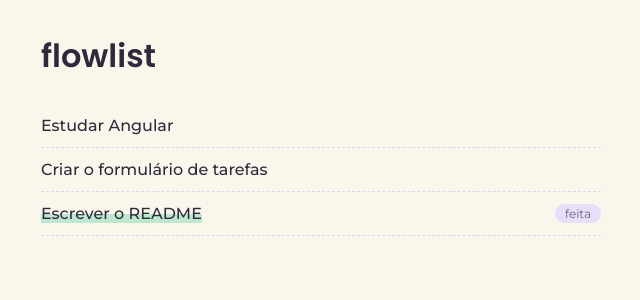
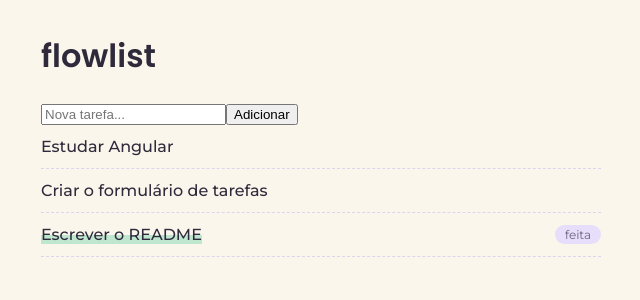
Before and after one commit to Gioomoraes/flowlist-angular, an Angular app: page / in a window 1280 px wide. Shown: the top 300 px of the page, without its empty margins (319-959 px from the left). Built offline with nearby package versions, Linux system fonts and the light colour scheme.

Commit message:
Add TaskForm component to create tasks

```diff
--- a/src/app/app.html
+++ b/src/app/app.html
@@ -2,6 +2,7 @@
   <header>
     <h1 class="logo">{{ title() }}</h1>
   </header>
+  <app-task-form (taskAdded)="addTask($event)" />
   <section>
     @for (task of tasks(); track task.id) {
       <app-task-item [task]="task" />
--- a/src/app/app.ts
+++ b/src/app/app.ts
@@ -2,9 +2,10 @@ import { Task } from './task';
 import { Component, signal } from '@angular/core';
 import { RouterOutlet } from '@angular/router';
 import { TaskItem } from './task-item/task-item';
+import { TaskForm } from './task-form/task-form';
 
 @Component({
-  imports: [RouterOutlet, TaskItem],
+  imports: [RouterOutlet, TaskItem, TaskForm],
   selector: 'app-root',
   styleUrl: './app.css',
   templateUrl: './app.html',
@@ -16,4 +17,13 @@ export class App {
     { id: 2, title: 'Criar o formulário de tarefas', completed: false },
     { id: 3, title: 'Escrever o README', completed: true },
   ]);
+
+    private nextId = 4;
+
+  protected addTask(title: string) {
+    this.tasks.update((current) => [
+      ...current,
+      { id: this.nextId++, title, completed: false },
+    ]);
+  }
 }
--- /dev/null
+++ b/src/app/task-form/task-form.html
@@ -0,0 +1,9 @@
+<div class="form">
+  <input
+    #titleInput
+    type="text"
+    placeholder="Nova tarefa..."
+    (keyup.enter)="add(titleInput)"
+  />
+  <button type="button" (click)="add(titleInput)">Adicionar</button>
+</div>
--- /dev/null
+++ b/src/app/task-form/task-form.ts
@@ -0,0 +1,20 @@
+import { Component, output } from '@angular/core';
+
+@Component({
+  imports: [],
+  selector: 'app-task-form',
+  styleUrl: './task-form.css',
+  templateUrl: './task-form.html',
+})
+export class TaskForm {
+  taskAdded = output<string>();
+
+  add(input: HTMLInputElement) {
+    const title = input.value.trim();
+    if (title === '') {
+      return;
+    }
+    this.taskAdded.emit(title);
+    input.value = '';
+  }
+}
```
Also changed, not shown: src/app/task-form/task-form.css (added), 1 other file (tests, documents, lock files or other folders).
